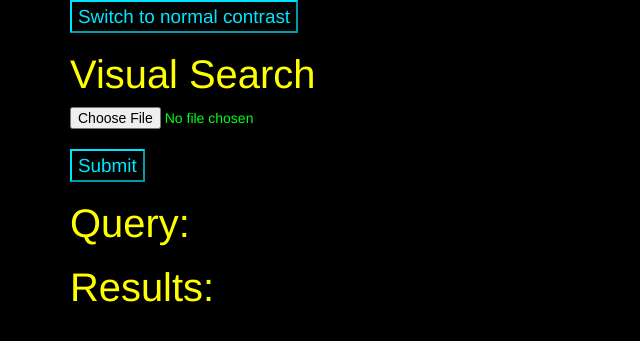
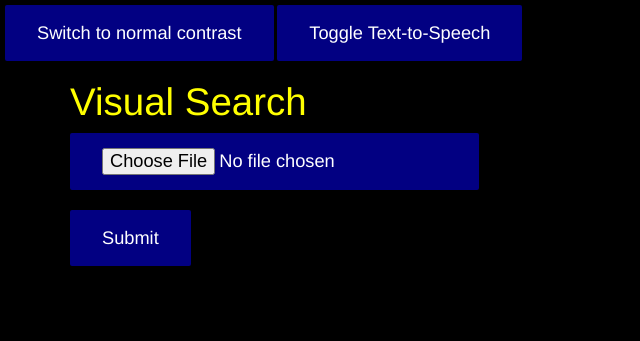
Before and after one commit to TomSchreur/Project-D-Groep-3, a Flask app: page /high-contrast/ in a window 1280 px wide. Shown: the top 341 px of the page, without its empty margins (0-640 px from the left). Run offline with Flask 2, Linux system fonts and the light colour scheme; some libraries are stand-ins or nearby versions.

Commit message:
Updated High-Contrast page and increased text-size
Co-authored-by: Pemseles <Pemseles@users.noreply.github.com>

```diff
--- a/templates/highContrastIndex.html
+++ b/templates/highContrastIndex.html
@@ -1,32 +1,113 @@
 <!doctype html>
 <html>
-    <head><link rel="stylesheet" href="https://maxcdn.bootstrapcdn.com/bootstrap/3.3.7/css/bootstrap.min.css"></head>
-    <head><script src="C:\Users\ibrah\OneDrive\Documenten\GitHub\Project-D-Groep-3\server.py"></script></head>
+<head>
+    <link rel="stylesheet" href="https://maxcdn.bootstrapcdn.com/bootstrap/3.3.7/css/bootstrap.min.css">
+    <script src="C:\Users\ibrah\OneDrive\Documenten\GitHub\Project-D-Groep-3\server.py"></script>
 
-    <body style="background-color:black;">
+    <style>
+        .showmorebutton {
+            position: relative;
+            left: 50%;
+        }
+
+        .button {
+            font-size: 1.35em;
+            background-color: #020082; /* bol.com blue*/
+            border: none;
+            color: white;
+            padding: 15px 32px;
+            text-align: center;
+            text-decoration: none;
+            display: inline-block;
+            /*font-size: 16px;*/
+            border-radius: 2px;
+        }
+
+        .button:focus {
+            color: #020069;
+            box-shadow: inset 1px 1px 4px #222;
+            transform: translateY(1px);
+        }
+
+        .button-up {
+            font-size: 1.35em;
+            margin-top: 5px;
+            background-color: #020082; /* bol.com blue*/
+            border: none;
+            color: white;
+            padding: 15px 32px;
+            text-align: center;
+            text-decoration: none;
+            display: inline-block;
+            /*font-size: 16px;*/
+            border-radius: 2px;
+        }
+
+        .button-up:focus {
+            color: #020069;
+            box-shadow: inset 1px 1px 4px #222;
+            transform: translateY(1px);
+        }
+
+
+        .button-up2 {
+            font-size: 1.35em;
+            margin-top: 5px;
+            margin-left: 5px;
+            background-color: #020082; /* bol.com blue*/
+            border: none;
+            color: white;
+            padding: 15px 32px;
+            text-align: center;
+            text-decoration: none;
+            display: inline-block;
+            /*font-size: 16px;*/
+            border-radius: 2px;
+        }
+
+        .button-up2:focus {
+            color: #020069;
+            box-shadow: inset 1px 1px 4px #222;
+            transform: translateY(1px);
+        }
+
+
+    </style>
+</head>
+
+<header>
+    <button class="button-up2" onclick="window.location.href='/'">Switch to normal contrast</button>
+    <button class="button-up" onclick="setTTS()">Toggle Text-to-Speech</button>
+</header>
+
+    <body style="background-color:black; font-size:1.35em">
         <div class="container">
-
-            <button style="font-size: 1.35em; border-color: rgb(0, 229, 255); color:rgb(0, 229, 255); background-color: black" onclick="window.location.href='/'"> Switch to normal contrast </button>
 
             <h1 style="font-size: 2.85em; color: yellow">Visual Search</h1>
 
             <form method="POST" style="color:#00ff1a" enctype="multipart/form-data">
-                <input type="file" name="query_img"><br>
+                <input type="file" class="button" name="query_img"><br>
 
                 {%if noPictureSelected %}
                 <p style="font-size: 2em; color:#00ff1a">{{noPictureSelected}}</p>
                 {% endif%}
 
-                <input style="font-size: 1.35em; border-color: rgb(0, 229, 255); color:rgb(0, 229, 255); background-color: black" type="submit">
+                <input style="font-size: 1.35em; background-color: #020082" type="submit" class="button">
             </form>
+            {% if scores %}
+            <h2 style="font-size: 2.85em; color: yellow">Query:</h2>
+            {% endif %}
 
-            <h2 style="font-size: 2.85em; color: yellow">Query:</h2>
             {% if query_path %}
             <img src="{{ query_path }}" width="300px">
             {% endif %}
+
+            {% if scores %}
             <h2 style="font-size: 2.85em; color: yellow">Results:</h2>
+            {% endif %}
+
             {% for score in scores %}
-            <figure style="color:#00ff1a; float: left; margin-right: 20px; margin-bottom: 20px;">
+            <figure style="font-size: 1.35em; color:#00ff1a; float: left; margin-right: 20px; margin-bottom: 20px;">
                 <img id ="{{score[4]}}" onmouseover= play(this.id) onmouseout="pause()" src="{{ score[1] }}"  height="200px">
                 <figcaption>{{ score[2] }}</figcaption>
                 <figcaption>Price: €{{score[3]}}</figcaption>
@@ -38,14 +119,27 @@
             {% endfor %}
 
             <script type="text/javascript">
+                var tts = false;
+                function setTTS(){
+                    tts = !tts;
+                    console.log(tts)
+                }
+                console.log(tts)
+
+
                 var product= Audio;
                 function play(id){
-                    product = new Audio(id);
-                        product.play();
+                    if (tts) {
+                        product = new Audio(id);
+                            product.play();
+                    }
                 }
                 function pause(){
-                    product.pause();
+                    if (tts) {
+                        product.pause();
+                    }
                 }
+
             </script>
         </div>
     </body>
```
